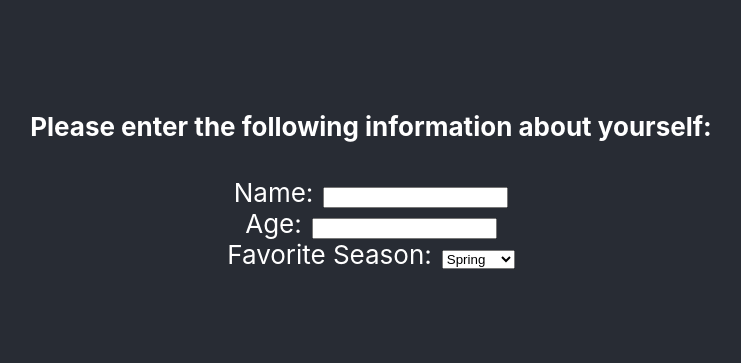
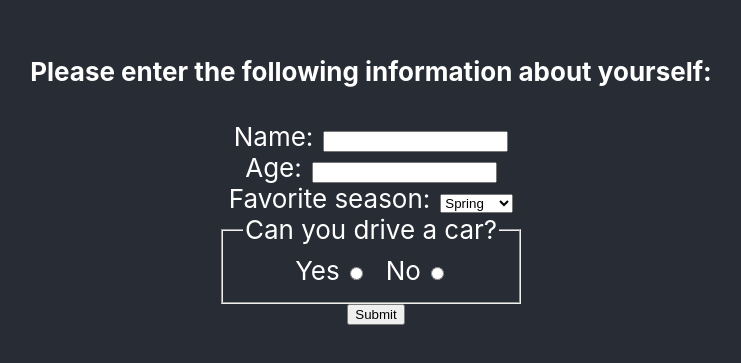
Before and after one commit to svoboda173/part2-of-Tech-Interview-for-SDA---AidData, a React (Create React App) app: page / in a window 1280 px wide. Shown: the part 227-590 px from the top of the page, without its empty margins (269-1010 px from the left). Built offline with nearby package versions, Linux system fonts and the light colour scheme.

Commit message:
drive car skeleton implemented

```diff
--- a/src/App.css
+++ b/src/App.css
@@ -44,3 +44,7 @@ input {
 select {
   margin-left: 10px;
 }
+
+.noSelect {
+  margin-left: 20px
+}
--- a/src/App.js
+++ b/src/App.js
@@ -22,7 +22,7 @@ function App() {
         </label>
 
         <label>
-          Favorite Season:
+          Favorite season:
           <select required>
             <option>Spring </option>
             <option>Summer </option>
@@ -31,9 +31,24 @@ function App() {
           </select>
         </label>
 
-        <label>
+        <fieldset>
+          <legend>Can you drive a car?</legend>
+          <label>
+            Yes
+            <input required type="radio" name = "drives?" value = "yes">
+            </input>
+          </label>
 
-        </label>
+          <label className="noSelect">
+            No
+            <input required type="radio" name = "drives?" value = "no">
+            </input>
+          </label>
+        </fieldset>
+
+        <input type = "submit">
+
+        </input>
 
       </header>
     </div>
```
